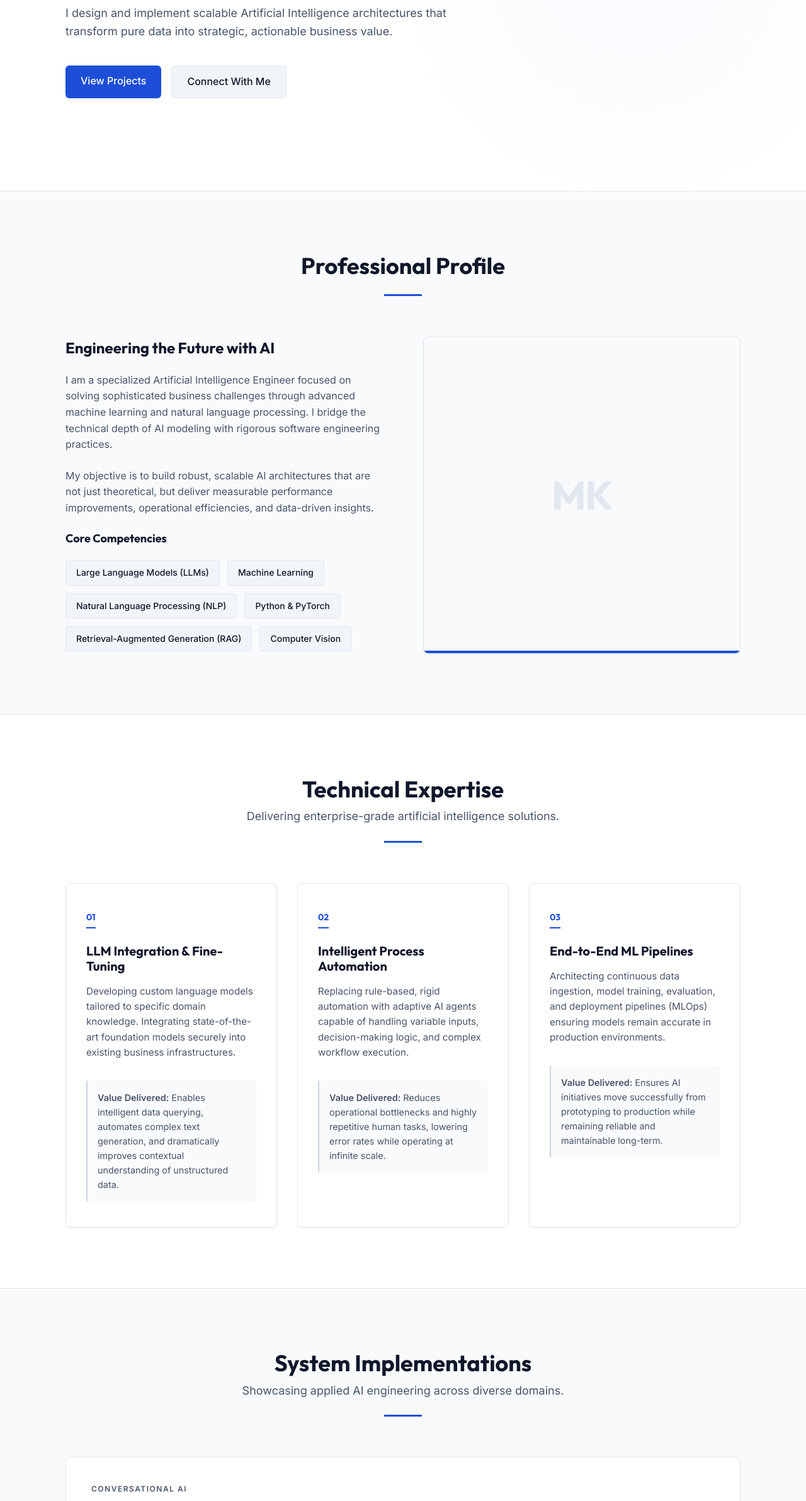
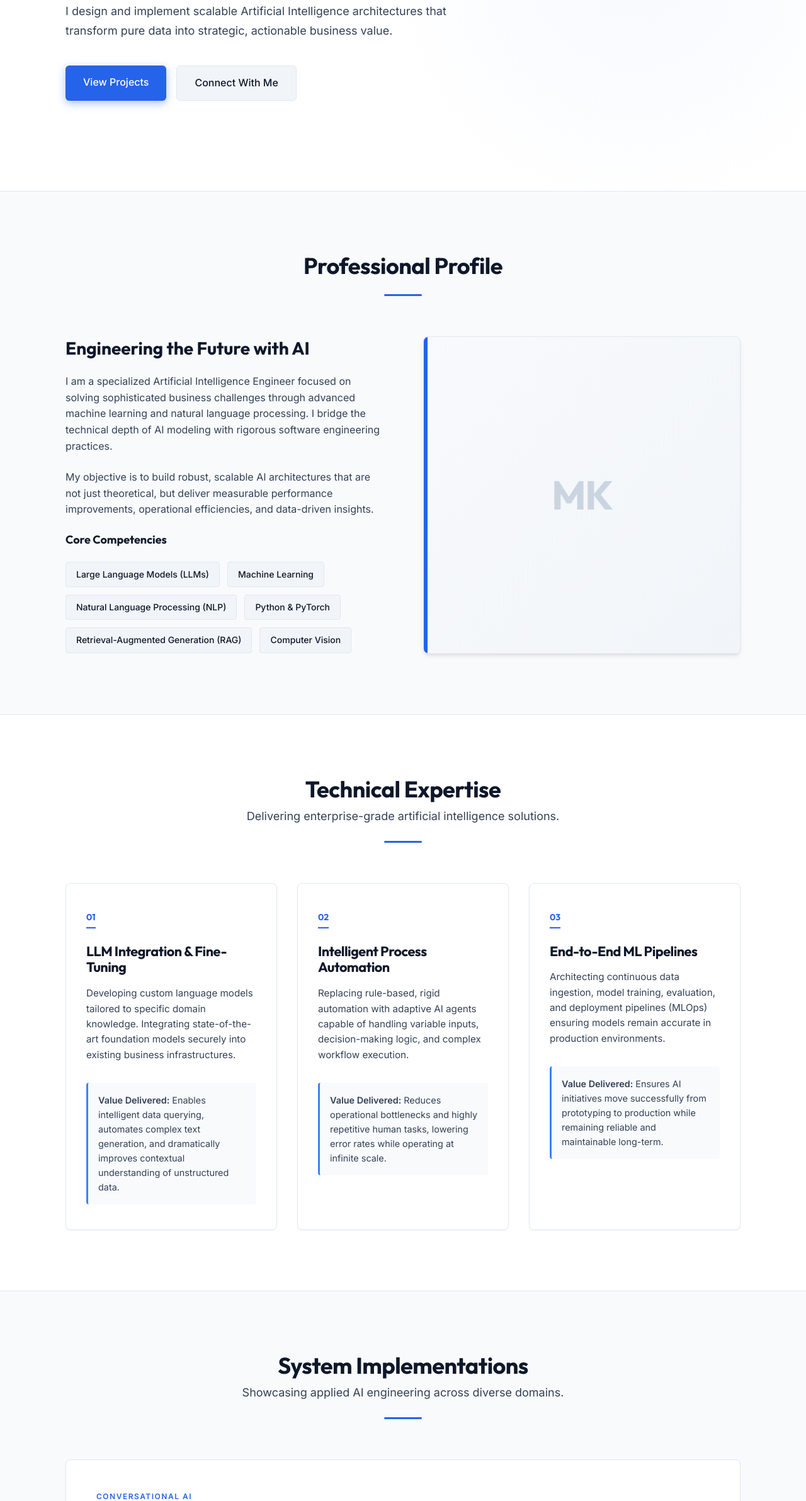
Before and after one commit to muhammadkhan1040/portfolio, a plain HTML site: page index.html in a window 1280 px wide. Shown: the part 417-2800 px from the top of the page at 63% size. Drawn offline with Linux system fonts and the light colour scheme.

Commit message:
Refine CSS styling and layout for CRO

```diff
--- a/style.css
+++ b/style.css
@@ -16,13 +16,15 @@ A Light Theme Approach: Clean, trustworthy, professional, and accessible.
 
     --text-primary: #0f172a;
     /* Slate 900 - High contrast reading */
-    --text-secondary: #475569;
-    /* Slate 600 - Supporting text */
+    --text-secondary: #334155;
+    /* Slate 700 - Slightly darker for better readability */
 
-    --color-primary: #1d4ed8;
-    /* Blue 700 - Authority, Tech, Trust */
-    --color-primary-hover: #1e40af;
-    /* Blue 800 */
+    --color-primary: #2563eb;
+    /* Blue 600 - Slightly brighter, more engaging Blue */
+    --color-primary-hover: #1d4ed8;
+    /* Blue 700 */
+    --color-accent: #3b82f6;
+    /* Blue 500 for subtle highlights */
 
     --border-color: #e2e8f0;
     /* Slate 200 - Clean dividers */
@@ -34,8 +36,9 @@ A Light Theme Approach: Clean, trustworthy, professional, and accessible.
 
     --transition: all 0.3s cubic-bezier(0.4, 0, 0.2, 1);
     --shadow-sm: 0 1px 2px 0 rgb(0 0 0 / 0.05);
-    --shadow-md: 0 4px 6px -1px rgb(0 0 0 / 0.1), 0 2px 4px -2px rgb(0 0 0 / 0.1);
-    --shadow-lg: 0 10px 15px -3px rgb(0 0 0 / 0.1), 0 4px 6px -4px rgb(0 0 0 / 0.1);
+    --shadow-md: 0 4px 6px -1px rgb(0 0 0 / 0.1), 0 2px 4px -2px rgb(0 0 0 / 0.05);
+    --shadow-lg: 0 10px 15px -3px rgb(0 0 0 / 0.1), 0 4px 6px -4px rgb(0 0 0 / 0.05);
+    --shadow-xl: 0 20px 25px -5px rgb(0 0 0 / 0.1), 0 8px 10px -6px rgb(0 0 0 / 0.1);
 }
 
 * {
@@ -99,9 +102,9 @@ ul {
 /* Buttons */
 .btn {
     display: inline-block;
-    padding: 0.75rem 1.5rem;
+    padding: 0.875rem 1.75rem;
+    /* Slightly larger targets */
     border-radius: 0.375rem;
-    /* Slightly sharper corners for a tech feel */
     font-family: var(--font-body);
     font-weight: 500;
     cursor: pointer;
@@ -114,25 +117,44 @@ ul {
 .btn-primary {
     background-color: var(--color-primary);
     color: white;
-    box-shadow: var(--shadow-sm);
+    box-shadow: 0 4px 14px 0 rgba(37, 99, 235, 0.39);
+    /* Prominent shadow */
+    position: relative;
+    overflow: hidden;
+}
+
+/* CRO: Subtle pulse on the primary CTA to draw attention */
+@keyframes pulse-ring {
+    0% {
+        transform: scale(0.95);
+        box-shadow: 0 0 0 0 rgba(37, 99, 235, 0.7);
+    }
+
+    70% {
+        transform: scale(1);
+        box-shadow: 0 0 0 10px rgba(37, 99, 235, 0);
+    }
+
+    100% {
+        transform: scale(0.95);
+        box-shadow: 0 0 0 0 rgba(37, 99, 235, 0);
+    }
 }
 
 .btn-primary:hover {
     background-color: var(--color-primary-hover);
     transform: translateY(-2px);
-    box-shadow: var(--shadow-md);
+    box-shadow: 0 6px 20px rgba(37, 99, 235, 0.4);
 }
 
 .btn-secondary {
     background-color: #f1f5f9;
-    /* Slate 100 */
     color: var(--text-primary);
     border: 1px solid var(--border-color);
 }
 
 .btn-secondary:hover {
     background-color: #e2e8f0;
-    /* Slate 200 */
     transform: translateY(-2px);
 }
 
@@ -277,6 +299,7 @@ ul {
     margin-bottom: 2.5rem;
     max-width: 650px;
     font-weight: 400;
+    line-height: 1.7;
 }
 
 .hero-cta-group {
@@ -285,7 +308,7 @@ ul {
     flex-wrap: wrap;
 }
 
-/* Minimalist Background Decoration */
+/* Minimalist Background Decoration (Enhanced) */
 .hero-shape {
     position: absolute;
     top: 50%;
@@ -293,7 +316,7 @@ ul {
     transform: translateY(-50%);
     width: 800px;
     height: 800px;
-    background: radial-gradient(circle, rgba(29, 78, 216, 0.03) 0%, rgba(255, 255, 255, 0) 70%);
+    background: radial-gradient(circle, rgba(37, 99, 235, 0.04) 0%, rgba(255, 255, 255, 0) 70%);
     z-index: 1;
     border-radius: 50%;
     pointer-events: none;
@@ -309,6 +332,7 @@ ul {
     font-size: 2.25rem;
     margin-bottom: 0.5rem;
     color: var(--text-primary);
+    letter-spacing: -0.5px;
 }
 
 .section-subtitle {
@@ -323,6 +347,7 @@ ul {
     width: 60px;
     background-color: var(--color-primary);
     margin: 1.5rem auto 0;
+    border-radius: 2px;
 }
 
 /* About Section */
@@ -334,8 +359,9 @@ ul {
 }
 
 .about-text h3 {
-    font-size: 1.5rem;
+    font-size: 1.75rem;
     margin-bottom: 1.5rem;
+    color: var(--text-primary);
 }
 
 .about-text p {
@@ -360,34 +386,45 @@ ul {
     color: var(--text-primary);
     padding: 0.5rem 1rem;
     border-radius: 4px;
-    /* Professional sharp corners */
     font-size: 0.875rem;
     font-weight: 500;
     border: 1px solid var(--border-color);
+    transition: var(--transition);
+}
+
+.skill-tag:hover {
+    background-color: #e2e8f0;
+    border-color: var(--border-color-hover);
+    transform: translateY(-1px);
 }
 
 .image-placeholder {
     width: 100%;
     aspect-ratio: 1;
-    background-color: #f8fafc;
+    background: linear-gradient(135deg, #f8fafc 0%, #f1f5f9 100%);
     border-radius: 0.5rem;
     display: flex;
     align-items: center;
     justify-content: center;
     border: 1px solid var(--border-color);
-    box-shadow: var(--shadow-sm);
+    box-shadow: var(--shadow-md);
     position: relative;
     overflow: hidden;
+    transition: var(--transition);
+}
+
+.image-placeholder:hover {
+    box-shadow: var(--shadow-lg);
 }
 
 /* Decorative geometric accent on placeholder */
-.image-placeholder::after {
+.image-placeholder::before {
     content: '';
     position: absolute;
-    bottom: 0;
-    right: 0;
-    width: 100%;
-    height: 4px;
+    top: 0;
+    left: 0;
+    width: 6px;
+    height: 100%;
     background-color: var(--color-primary);
 }
 
@@ -395,7 +432,7 @@ ul {
     font-size: 4rem;
     font-family: var(--font-heading);
     font-weight: 700;
-    color: var(--border-color);
+    color: var(--border-color-hover);
     letter-spacing: -2px;
 }
 
@@ -415,15 +452,16 @@ ul {
     box-shadow: var(--shadow-sm);
     position: relative;
     overflow: hidden;
+    z-index: 1;
 }
 
 .service-card:hover {
     transform: translateY(-5px);
-    border-color: var(--border-color-hover);
-    box-shadow: var(--shadow-md);
+    border-color: var(--color-accent);
+    box-shadow: var(--shadow-lg);
 }
 
-/* Top accent line on hover */
+/* Accent element on hover */
 .service-card::before {
     content: '';
     position: absolute;
@@ -435,6 +473,7 @@ ul {
     transform: scaleX(0);
     transform-origin: left;
     transition: transform 0.4s ease;
+    z-index: -1;
 }
 
 .service-card:hover::before {
@@ -453,9 +492,10 @@ ul {
 }
 
 .service-title {
-    font-size: 1.25rem;
+    font-size: 1.35rem;
     margin-bottom: 1rem;
     color: var(--text-primary);
+    letter-spacing: -0.5px;
 }
 
 .service-desc {
@@ -470,7 +510,8 @@ ul {
     background-color: #f8fafc;
     padding: 1rem;
     border-radius: 4px;
-    border-left: 2px solid var(--border-color-hover);
+    border-left: 3px solid var(--color-accent);
+    /* Stronger accent for value */
 }
 
 /* Projects */
@@ -491,17 +532,20 @@ ul {
 
 .project-card:hover {
     border-color: var(--border-color-hover);
-    box-shadow: var(--shadow-md);
+    box-shadow: var(--shadow-xl);
+    transform: translateY(-2px);
 }
 
 .project-content {
-    padding: 2.5rem;
+    padding: 3rem;
+    /* Increased padding for premium feel */
 }
 
 .project-category {
-    color: var(--text-secondary);
+    color: var(--color-primary);
+    /* Changed to primary color for better visibility */
     font-size: 0.75rem;
-    font-weight: 600;
+    font-weight: 700;
     text-transform: uppercase;
     letter-spacing: 1.5px;
     margin-bottom: 0.75rem;
@@ -509,30 +553,32 @@ ul {
 }
 
 .project-title {
-    font-size: 1.75rem;
+    font-size: 2rem;
+    /* Larger titles */
     margin-bottom: 2rem;
     color: var(--text-primary);
+    letter-spacing: -0.5px;
 }
 
 .project-details {
     display: grid;
     grid-template-columns: 1fr 2fr;
     gap: 2.5rem;
-    margin-bottom: 2rem;
+    margin-bottom: 2.5rem;
 }
 
 .detail-block h4 {
     color: var(--text-primary);
-    font-size: 1rem;
+    font-size: 0.85rem;
     margin-bottom: 0.5rem;
     text-transform: uppercase;
-    font-size: 0.85rem;
     letter-spacing: 0.5px;
 }
 
 .detail-block p {
     color: var(--text-secondary);
     font-size: 0.95rem;
+    line-height: 1.7;
 }
 
 .project-tags {
@@ -545,12 +591,15 @@ ul {
 
 .project-tags span {
     font-size: 0.8rem;
-    color: var(--text-secondary);
-    background-color: #f8fafc;
-    border: 1px solid var(--border-color);
-    padding: 0.25rem 0.75rem;
-    border-radius: 2rem;
-    /* Pills for tags */
+    color: var(--color-primary);
+    /* Highlighting tags more */
+    background-color: rgba(37, 99, 235, 0.05);
+    /* Very subtle blue tint */
+    border: 1px solid rgba(37, 99, 235, 0.1);
+    padding: 0.35rem 0.85rem;
+    border-radius: 2px;
+    /* Professional square tags instead of pills */
+    font-weight: 500;
 }
 
 /* Contact Section */
@@ -562,12 +611,13 @@ ul {
     grid-template-columns: 1fr 1fr;
     gap: 4rem;
     border: 1px solid var(--border-color);
-    box-shadow: var(--shadow-sm);
+    box-shadow: var(--shadow-md);
 }
 
 .contact-desc {
     color: var(--text-secondary);
     margin-bottom: 2.5rem;
+    line-height: 1.7;
 }
 
 .contact-methods {
@@ -579,7 +629,8 @@ ul {
 .method-details {
     display: flex;
     flex-direction: column;
-    border-left: 2px solid var(--border-color);
+    border-left: 2px solid var(--color-primary);
+    /* Use primary color for structural elements */
     padding-left: 1rem;
 }
 
@@ -595,6 +646,7 @@ ul {
     font-weight: 500;
     color: var(--text-primary);
     font-size: 1.125rem;
+    transition: var(--transition);
 }
 
 .method-link:hover {
```
